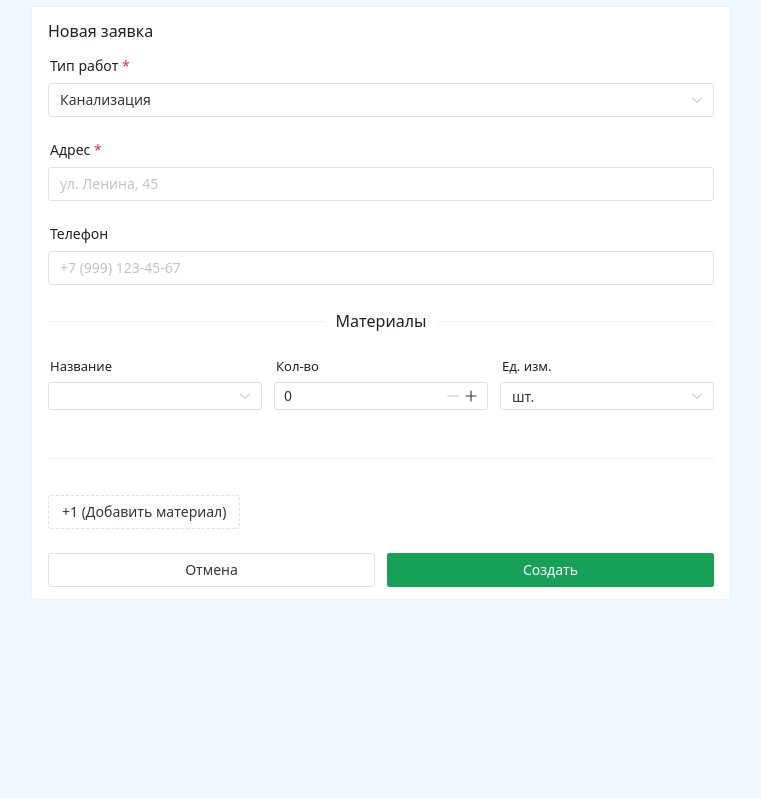
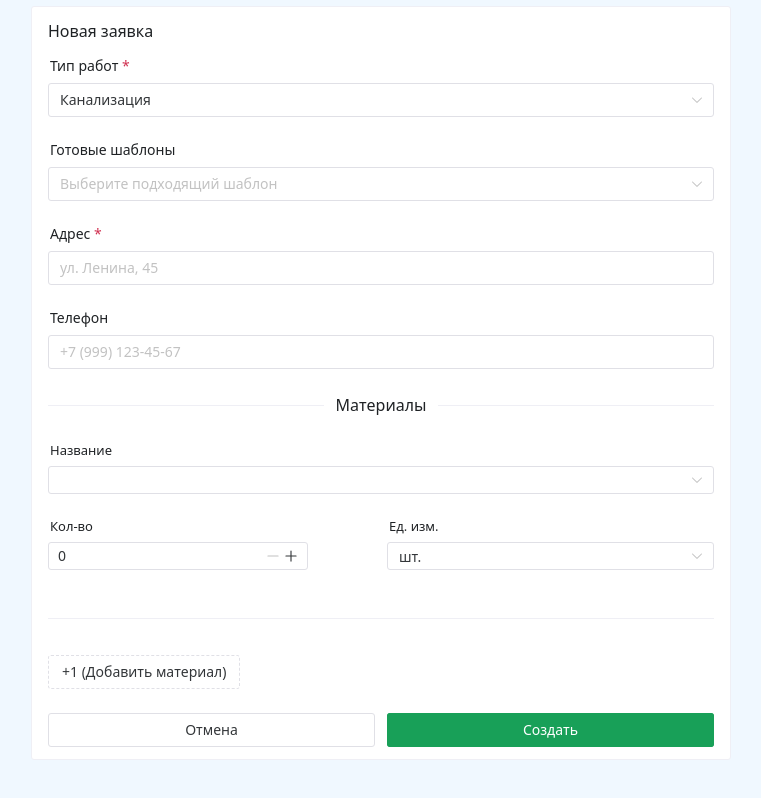
Before and after one commit to KhalBay/tmn-front, a Vue app: page /questionnaires/new in a window 1280 px wide. Shown: the whole page, without its empty margins (259-1020 px from the left). Built offline with nearby package versions, Linux system fonts and the light colour scheme; sample sign-in values are in the browser's storage; the HTML template or start-up script is replaced by a standard one.

Commit message:
lesson 4 switch cases, обновление архитектуры, defaultTemplate

```diff
--- a/src/options.ts
+++ b/src/options.ts
@@ -12,19 +12,20 @@ export const floorOptions = [
     { label: '2 этажа 170м²', value: 'floor2_170' },
 ];
 
-export const fenceTemplates = [
+export const fenceTemplates = {
+    default: [
     { name: 'Труба круглая, d=73 мм (2,5 м)', quantity: 0, unit: 'шт.', article: 0 },
     { name: 'Труба круглая, d=73 мм (3,0 м)', quantity: 0, unit: 'шт.', article: 0 },
     { name: 'Труба квадратная, 6×6 см (3,0 м)', quantity: 0, unit: 'шт.', article: 0 },
     { name: 'Труба квадратная, 10×10 см (3,0 м)', quantity: 0, unit: 'шт.', article: 0 },
-    { name: 'Прожилины', quantity: 0, unit: 'шт.', article: 218150 },
-    { name: 'Профнастил С-8 1200x1800 (шоколад)', quantity: 0, unit: 'шт.', article: 0 },
-    { name: 'Профнастил С-8 1200x2000 (шоколад)', quantity: 0, unit: 'шт.', article: 0 },
-    { name: 'Профнастил С-8 1200x1800 (графит)', quantity: 0, unit: 'шт.', article: 0 },
-    { name: 'Профнастил С-8 1200x2000 (графит)', quantity: 0, unit: 'шт.', article: 0 },
-    { name: 'Профнастил С-8 1200x1800 (оцинкованный)', quantity: 0, unit: 'шт.', article: 0 },
-    { name: 'Профнастил С-8 1200x2000 (оцинкованный)', quantity: 0, unit: 'шт.', article: 0 }
-];
+    { name: 'Прожилины', quantity: 0, unit: 'шт.', article: 0 },
+    { name: 'Профнастил С-8 1200x1800 (шоколад)', quantity: 0, unit: 'шт.', article: 0, color: 'choc'  },
+    { name: 'Профнастил С-8 1200x2000 (шоколад)', quantity: 0, unit: 'шт.', article: 0, color: 'choc'  },
+    { name: 'Профнастил С-8 1200x1800 (графит)', quantity: 0, unit: 'шт.', article: 0, color: 'graf'  },
+    { name: 'Профнастил С-8 1200x2000 (графит)', quantity: 0, unit: 'шт.', article: 0, color: 'graf'  },
+    { name: 'Профнастил С-8 1200x1800 (оцинкованный)', quantity: 0, unit: 'шт.', article: 0, color: 'zinc'  },
+    { name: 'Профнастил С-8 1200x2000 (оцинкованный)', quantity: 0, unit: 'шт.', article: 0, color: 'zinc' }
+]};
 
 export const floorTemplates = {
     floor1_90: [
--- a/src/views/QuestionnaireForm.vue
+++ b/src/views/QuestionnaireForm.vue
@@ -1,15 +1,18 @@
 <template>
-  <n-card :title="isEdit ? 'Редактирование заявки' : 'Новая заявка'" style="max-width: 700px; margin: 0 auto;" size="small">
+    <n-card :title="isEdit ? 'Редактирование заявки' : 'Новая заявка'" style="max-width: 700px; margin: 0 auto;" size="small">
+
+
     <n-form>
       <n-form-item label="Тип работ" required>
         <n-select
             v-model:value="form.work_type"
             placeholder="Выберите тип работ"
             :options="workTypeOptions"
+            @update:value="updateWorkType"
         />
       </n-form-item>
 
-      <n-form-item label="Готовые шаблоны" v-show="form.work_type === 'канализация'">
+      <n-form-item label="Готовые шаблоны" v-show="!isDefaultTemplate">
         <n-select
             v-model:value="selectedTemplate"
             filterable
@@ -37,7 +40,7 @@
 
       <n-space vertical>
         <div v-for="(material, index) in form.materials" :key="index" class="material-card">
-          <n-grid cols="2 600:3" :x-gap="12">
+          <n-grid cols="2" :x-gap="12">
             <n-gi span="2 600:1">
               <n-form-item label="Название" size="small">
                 <n-select
@@ -48,7 +51,8 @@
                     tag
                     filterable
                     :disabled="selectedTemplate"
-                />              </n-form-item>
+                />
+              </n-form-item>
             </n-gi>
             <n-gi>
               <n-form-item label="Кол-во" size="small">
@@ -125,7 +129,7 @@ const emptyMaterial = {
 }
 
 const form = ref({
-  work_type: 'Канализация',
+  work_type: 'канализация',
   address: '',
   phone: '',
   status: 'created',
@@ -135,10 +139,35 @@ const form = ref({
 const selectedTemplate = ref(null);
 const saving = ref(false);
 
+const currentTemplate = computed(()=> {
+  switch(form.value.work_type) {
+    case 'канализация':
+      return floorTemplates
+    case 'забор':
+      return fenceTemplates
+  }
+})
+
+const isDefaultTemplate = computed(() => {
+  return Object.hasOwn(currentTemplate.value, 'default')
+});
+
+
 const applyTemplate = (templateKey) => {
-  if (!templateKey || !floorTemplates[templateKey]) return;
-  form.value.materials = floorTemplates[templateKey].map(m => ({ ...m }));
+  if (!templateKey || !currentTemplate.value[templateKey]) return;
+  if (templateKey === 'default') selectedTemplate.value = 'default'
+  form.value.materials = currentTemplate.value[templateKey].map(m => ({ ...m }));
 };
+
+
+const  updateWorkType = () => {
+  clearField();
+  applyTemplate("default");
+}
+const clearField = () => {
+  form.value.materials = [emptyMaterial];
+  selectedTemplate.value = null;
+}
 
 const addMaterial = (quantity = 1) => {
   const emptyMaterials = new Array(quantity).fill(null).map(() => ({ ...emptyMaterial }));
```
